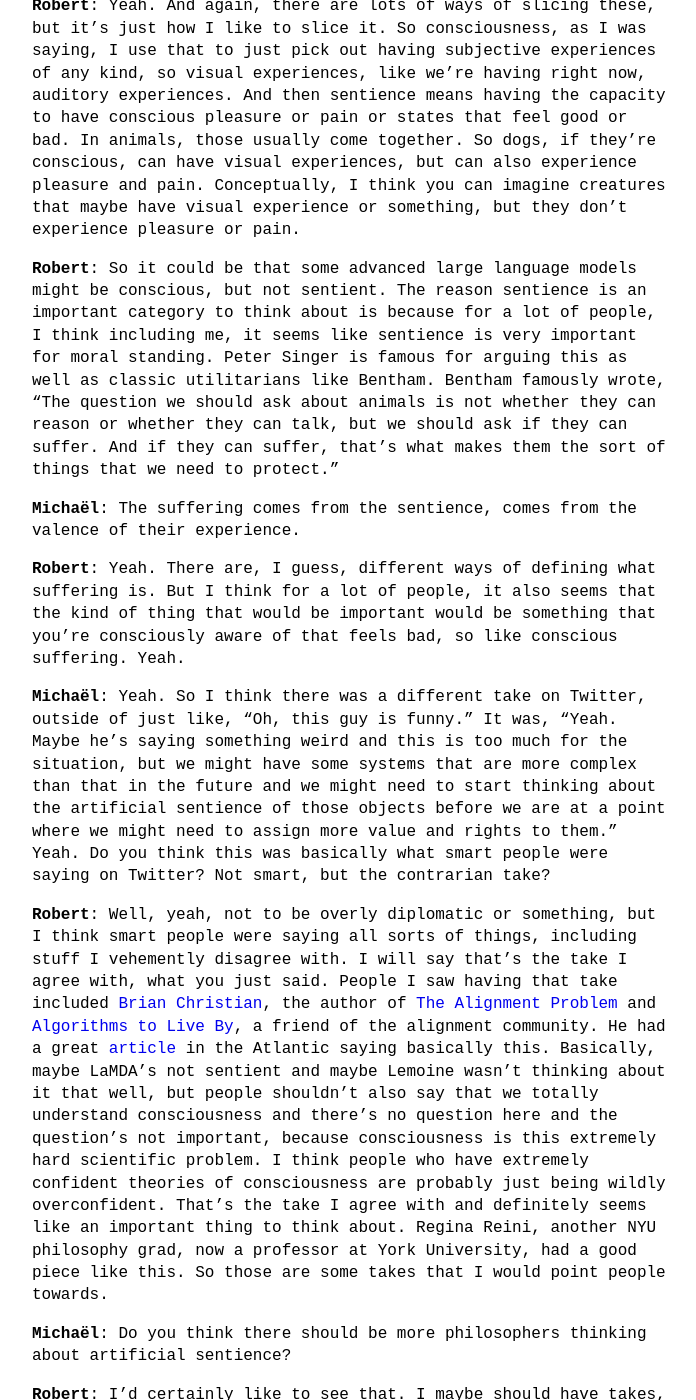
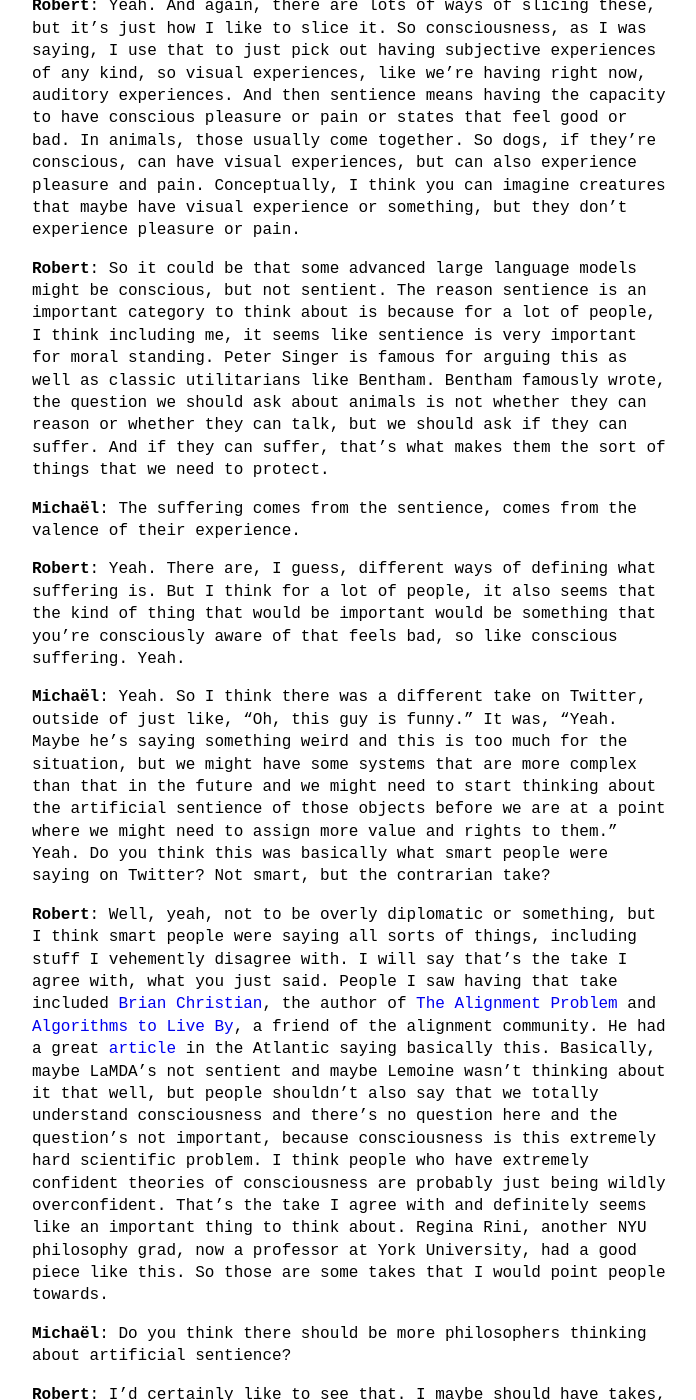
Before and after one commit to theinsideview/theinsideview.github.io, a Jekyll site: the page built from _posts/2022-08-25-roblong.md, in a window 1280 px wide and 1400 px high, scrolled down 10096 px. Shown: the whole window, without its empty margins (288-984 px from the left). Built offline with Jekyll 4.4.1, drawn with Linux system fonts in a browser that asks for light colours; some of the changed text lies outside the part shown.

Commit message:
Update 2022-08-25-roblong.md

```diff
--- a/_posts/2022-08-25-roblong.md
+++ b/_posts/2022-08-25-roblong.md
@@ -190,7 +190,7 @@
 Yeah. And again, there are lots of ways of slicing these, but it's just how I like to slice it. So consciousness, as I was saying, I use that to just pick out having subjective experiences of any kind, so visual experiences, like we're having right now, auditory experiences. And then sentience means having the capacity to have conscious pleasure or pain or states that feel good or bad. In animals, those usually come together. So dogs, if they're conscious, can have visual experiences, but can also experience pleasure and pain. Conceptually, I think you can imagine creatures that maybe have visual experience or something, but they don't experience pleasure or pain.
 
 **Robert**:
-So it could be that some advanced large language models might be conscious, but not sentient. The reason sentience is an important category to think about is because for a lot of people, I think including me, it seems like sentience is very important for moral standing. Peter Singer is famous for arguing this as well as classic utilitarians like Bentham. Bentham famously wrote, "The question we should ask about animals is not whether they can reason or whether they can talk, but we should ask if they can suffer. And if they can suffer, that's what makes them the sort of things that we need to protect."
+So it could be that some advanced large language models might be conscious, but not sentient. The reason sentience is an important category to think about is because for a lot of people, I think including me, it seems like sentience is very important for moral standing. Peter Singer is famous for arguing this as well as classic utilitarians like Bentham. Bentham famously wrote, the question we should ask about animals is not whether they can reason or whether they can talk, but we should ask if they can suffer. And if they can suffer, that's what makes them the sort of things that we need to protect.
 
 **Michaël**:
 The suffering comes from the sentience, comes from the valence of their experience.
@@ -202,7 +202,7 @@
 Yeah. So I think there was a different take on Twitter, outside of just like, "Oh, this guy is funny." It was, "Yeah. Maybe he's saying something weird and this is too much for the situation, but we might have some systems that are more complex than that in the future and we might need to start thinking about the artificial sentience of those objects before we are at a point where we might need to assign more value and rights to them." Yeah. Do you think this was basically what smart people were saying on Twitter? Not smart, but the contrarian take?
 
 **Robert**:
-Well, yeah, not to be overly diplomatic or something, but I think smart people were saying all sorts of things, including stuff I vehemently disagree with. I will say that's the take I agree with, what you just said. People I saw having that take included [Brian Christian](https://en.wikipedia.org/wiki/Brian_Christian), the author of [The Alignment Problem](https://brianchristian.org/the-alignment-problem/) and [Algorithms to Live By](https://brianchristian.org/algorithms-to-live-by/), a friend of the alignment community. He had a great [article](https://www.theatlantic.com/ideas/archive/2022/06/google-lamda-chatbot-sentient-ai/661322/) in the Atlantic saying basically this. Basically, maybe LaMDA's not sentient and maybe Lemoine wasn't thinking about it that well, but people shouldn't also say that we totally understand consciousness and there's no question here and the question's not important, because consciousness is this extremely hard scientific problem. I think people who have extremely confident theories of consciousness are probably just being wildly overconfident. That's the take I agree with and definitely seems like an important thing to think about. Regina Reini, another NYU philosophy grad, now a professor at York University, had a good piece like this. So those are some takes that I would point people towards.
+Well, yeah, not to be overly diplomatic or something, but I think smart people were saying all sorts of things, including stuff I vehemently disagree with. I will say that's the take I agree with, what you just said. People I saw having that take included [Brian Christian](https://en.wikipedia.org/wiki/Brian_Christian), the author of [The Alignment Problem](https://brianchristian.org/the-alignment-problem/) and [Algorithms to Live By](https://brianchristian.org/algorithms-to-live-by/), a friend of the alignment community. He had a great [article](https://www.theatlantic.com/ideas/archive/2022/06/google-lamda-chatbot-sentient-ai/661322/) in the Atlantic saying basically this. Basically, maybe LaMDA's not sentient and maybe Lemoine wasn't thinking about it that well, but people shouldn't also say that we totally understand consciousness and there's no question here and the question's not important, because consciousness is this extremely hard scientific problem. I think people who have extremely confident theories of consciousness are probably just being wildly overconfident. That's the take I agree with and definitely seems like an important thing to think about. Regina Rini, another NYU philosophy grad, now a professor at York University, had a good piece like this. So those are some takes that I would point people towards.
 
 **Michaël**:
 Do you think there should be more philosophers thinking about artificial sentience?
```
Also changed, not shown: other parts of _posts/2022-08-25-roblong.md (+1 -1 lines).
